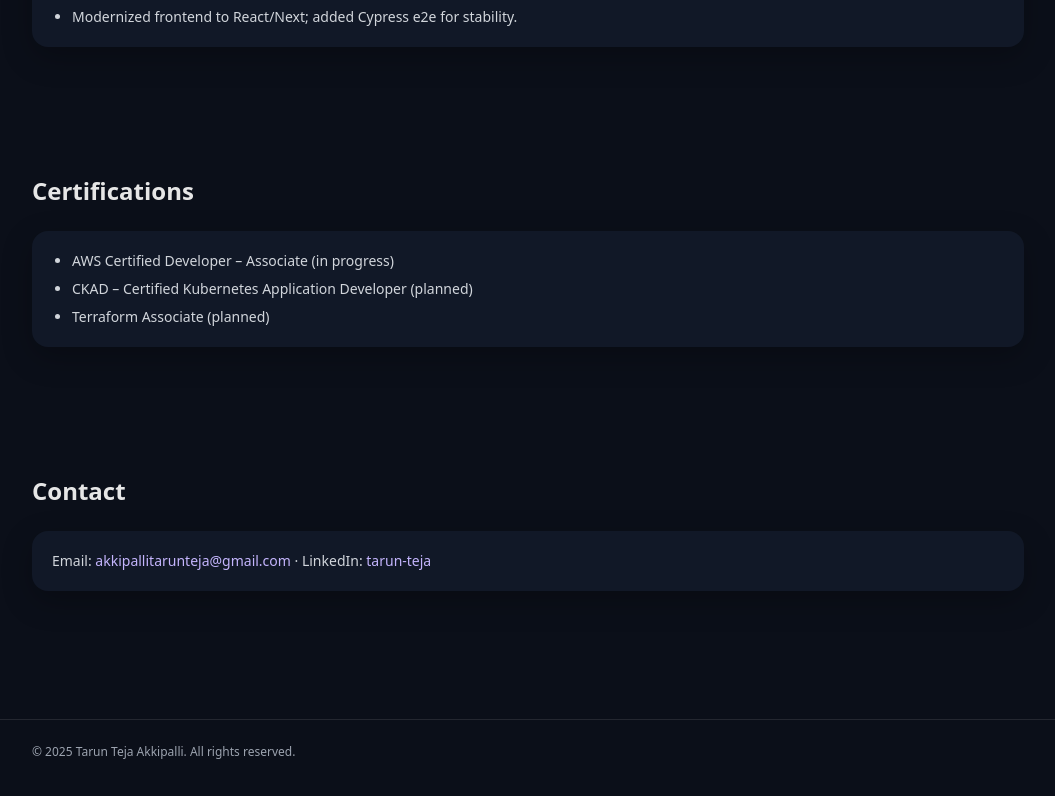
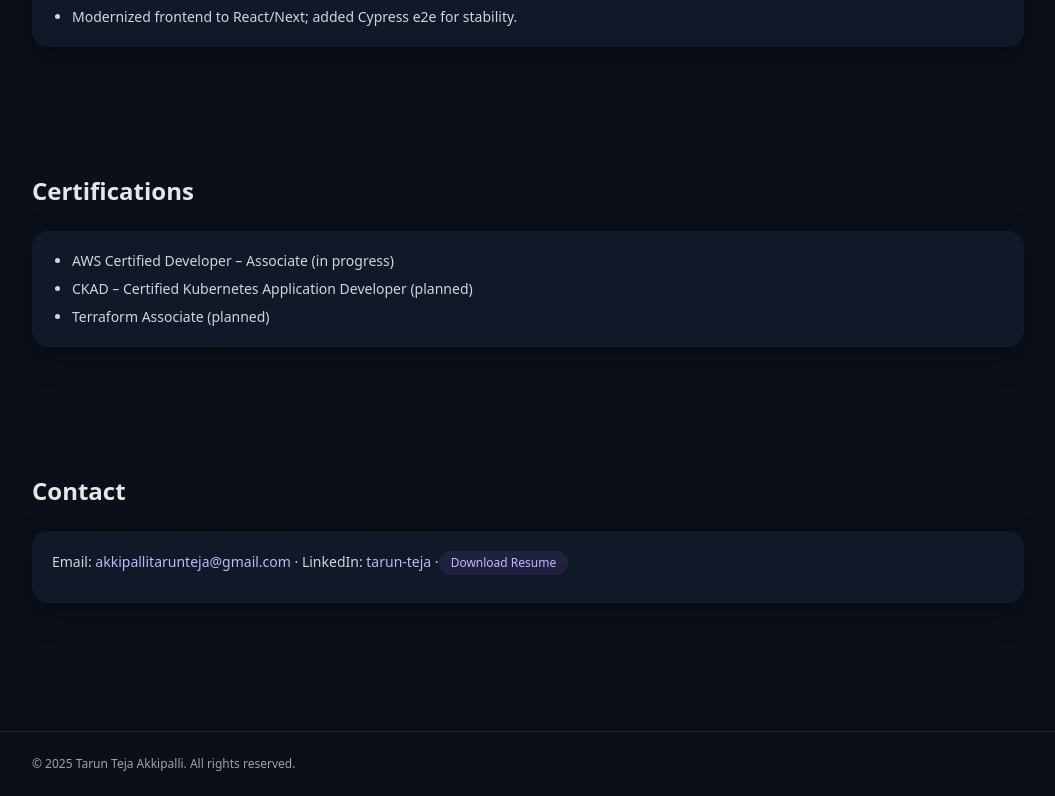
Before and after one commit to tarunteja999/portfolio-nextjs, a Next.js app: page / in a window 1280 px wide. Shown: the part 1566-2362 px from the top of the page, without its empty margins (112-1167 px from the left). Built offline with nearby package versions, Linux system fonts and the light colour scheme.

Commit message:
Update page.tsx

```diff
--- a/app/page.tsx
+++ b/app/page.tsx
@@ -124,10 +124,12 @@ export default function Page() {
         <div className="container">
           <h2 className="text-2xl font-semibold mb-6">Contact</h2>
           <div className="card">
-            <p className="text-sm text-gray-300">
-              Email: <a href="mailto:akkipallitarunteja@gmail.com">akkipallitarunteja@gmail.com</a> ·
-              LinkedIn: <a href="https://www.linkedin.com/in/tarun-teja-a-a84505215/" target="_blank" rel="noreferrer">tarun-teja</a>
-            </p>
+           <p className="text-sm text-gray-300">
+             Email: <a href="mailto:akkipallitarunteja@gmail.com">akkipallitarunteja@gmail.com</a> ·
+             LinkedIn: <a href="https://www.linkedin.com/in/tarun-teja-a-a84505215/" target="_blank" rel="noreferrer">tarun-teja</a> ·
+             <a className="tag" href="/Tarun-Teja-Akkipalli-Resume.pdf" target="_blank" rel="noreferrer">Download Resume</a>
+           </p>
+
           </div>
         </div>
       </section>
```
